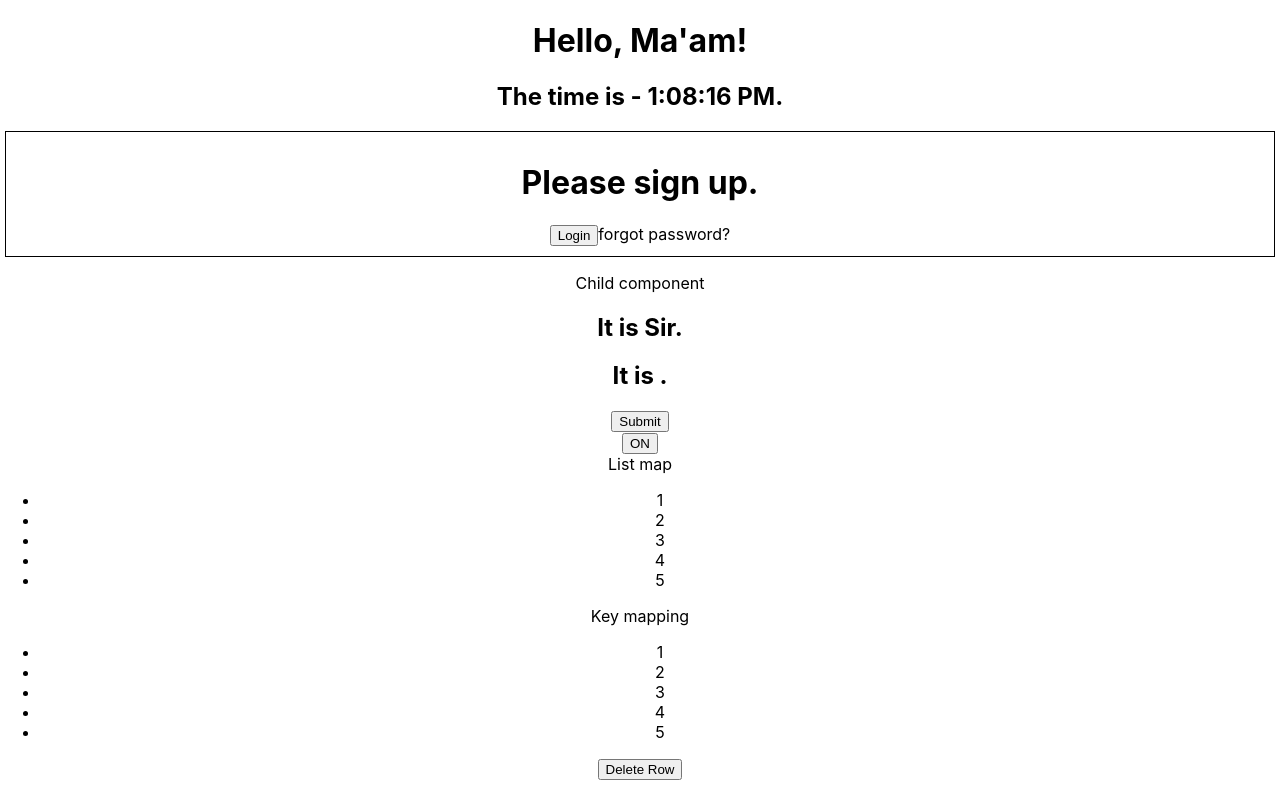
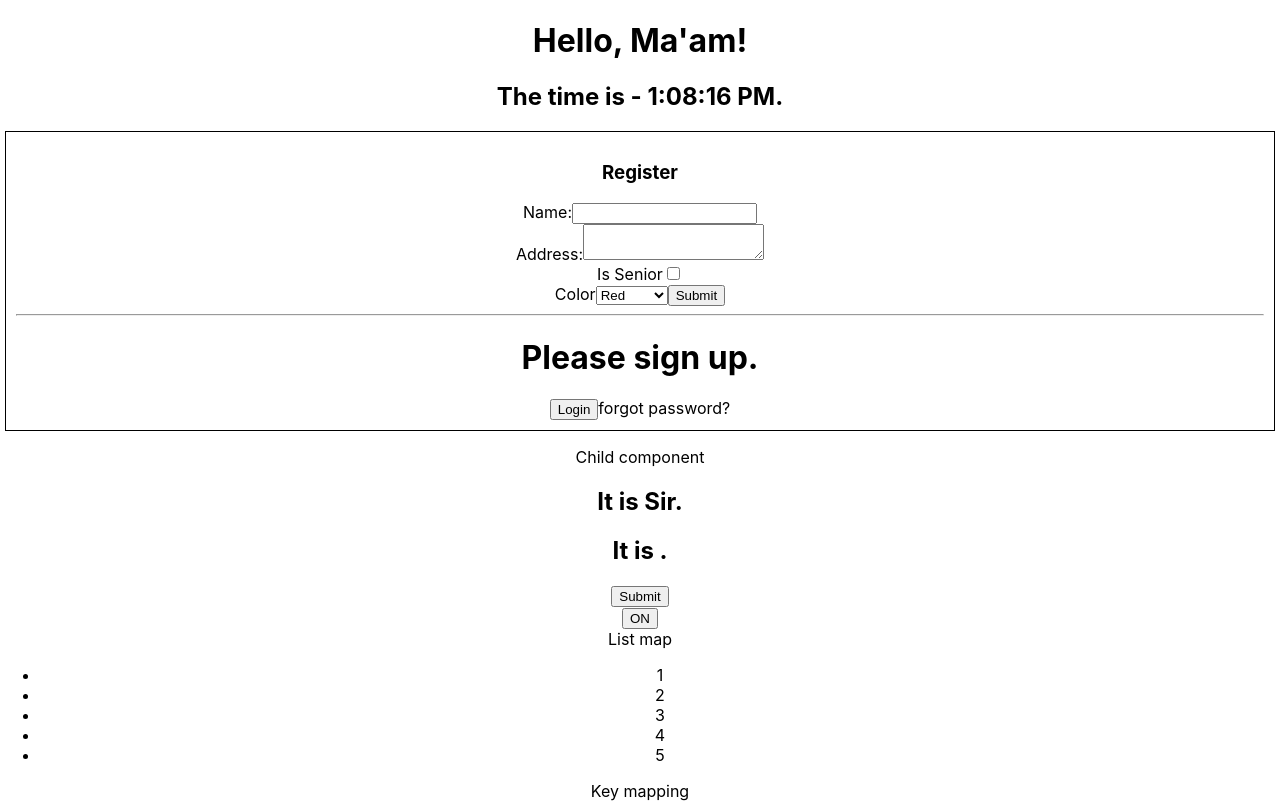
Before and after one commit to Vishnu-AV/react-first-app, a React (Create React App) app in the folder second-app/: page / in a window 1280 px wide. Shown: the top 803 px of the page. Built offline with nearby package versions, Linux system fonts and the light colour scheme.

Commit message:
forms controlled components

```diff
--- a/second-app/src/App.css
+++ b/second-app/src/App.css
@@ -9,3 +9,6 @@
   padding: 10px;
   position: relative;
 }
+.regForm {
+  display: block;
+}
--- a/second-app/src/login.js
+++ b/second-app/src/login.js
@@ -1,4 +1,5 @@
 import React from "react";
+import RegisterForm from './register-form'
 
 export default class LoginControl extends React.Component {
   constructor(props) {
@@ -27,6 +28,9 @@ export default class LoginControl extends React.Component {
 
     return (
       <div className="loginContainer">
+        <h3>Register</h3>
+        <RegisterForm />
+        <hr />
         <Greeting isLoggedIn={isLoggedIn} />
         {button}
         {!isLoggedIn && <a>forgot password?</a>}
--- /dev/null
+++ b/second-app/src/register-form.js
@@ -0,0 +1,58 @@
+import React from "react";
+export default class RegisterForm extends React.Component {
+  constructor(props) {
+    super(props);
+    this.state = { name: "", address: "", isSenior: null, color: "" };
+  }
+
+  handleChange = (event) => {
+    this.setState({ [event.target.name]: event.target.value });
+  };
+
+  handleSubmit = (event) => {
+    console.log(this.state)
+    alert("A name was submitted: " + this.state.name);
+    event.preventDefault();
+  };
+
+  render() {
+    return (
+      <form className="regForm" onSubmit={this.handleSubmit}>
+        <label>
+          Name:
+          <input
+            type="text"
+            name="name"
+            value={this.state.name}
+            onChange={this.handleChange}
+          />
+        </label>
+        <br />
+        <label>
+          Address:
+          <textarea name="address" value={this.state.address} onChange={this.handleChange} />
+        </label>
+        <br />
+        <label>
+          Is Senior
+          <input
+            name="isSenior"
+            type="checkbox"
+            checked={this.state.isSenior}
+            onChange={this.handleChange}
+          />
+        </label>
+        <br />
+        <label>
+          Color
+          <select value={this.state.color} anme="color" onChange={this.handleChange}>
+            <option value="grapefruit">Red</option>
+            <option value="lime">ORange</option>
+            <option value="mango">Yellow</option>
+          </select>
+        </label>
+        <input type="submit" value="Submit" />
+      </form>
+    );
+  }
+}
```
